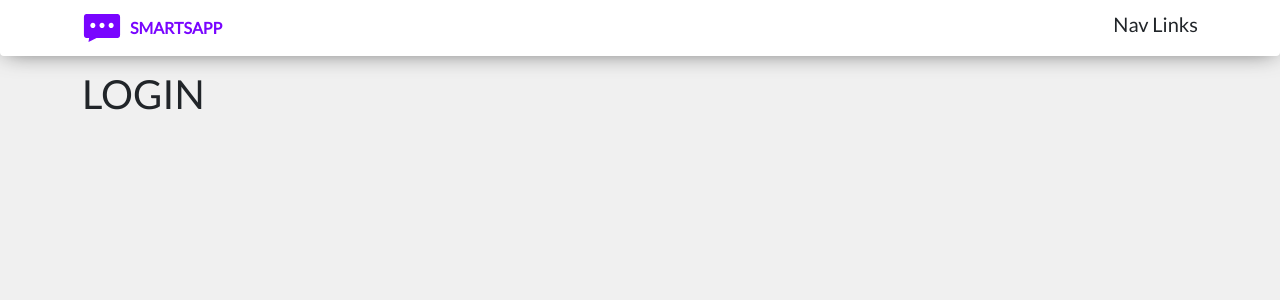
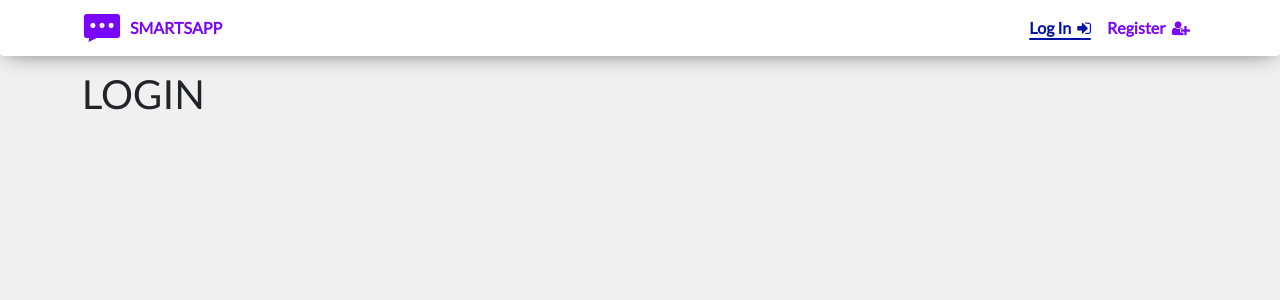
Before and after one commit to jupiter0913/SmartApps, a React (Create React App) app in the folder web_app/: page /login in a window 1280 px wide. Shown: the top 300 px of the page. Built offline with nearby package versions, Linux system fonts and the light colour scheme.

Commit message:
feat(web-app): added nav links

```diff
--- a/web_app/src/components/pages/Home/Home.tsx
+++ b/web_app/src/components/pages/Home/Home.tsx
@@ -1,5 +1,14 @@
 import React from "react";
+import { Redirect } from "react-router";
 
-export default function Home() {
+interface Props {
+	user?: object;
+}
+
+export default function Home({ user }: Props) {
+	if (!user) {
+		return <Redirect to="/login" />;
+	}
+
 	return <h1>HOME</h1>;
 }
--- /dev/null
+++ b/web_app/src/components/ui/Navbar/NavLinks/Navlinks.tsx
@@ -0,0 +1,72 @@
+import React from "react";
+import { NavLink } from "react-router-dom";
+
+import styles from "./navlinks.module.css";
+
+interface Props {
+	user?: object;
+}
+
+export default function Navlinks({ user }: Props) {
+	return (
+		<div className={`ml-auto my-auto ${styles.NavLinkHolder}`}>
+			{user ? (
+				<>
+					<NavLink
+						exact
+						to="/"
+						className={styles.NavLink}
+						activeClassName={styles.NavLinkActive}
+					>
+						Chats
+						<span className={styles.Spacer} />
+						<i className="fa fa-comments" aria-hidden="true" />
+					</NavLink>
+					<NavLink
+						exact
+						to="/settings"
+						className={styles.NavLink}
+						activeClassName={styles.NavLinkActive}
+					>
+						Settings
+						<span className={styles.Spacer} />
+						<i className="fa fa-cogs" aria-hidden="true" />
+					</NavLink>
+					<NavLink
+						exact
+						to="/logout"
+						className={styles.NavLink}
+						activeClassName={styles.NavLinkActive}
+					>
+						Log Out
+						<span className={styles.Spacer} />
+						<i className="fa fa-sign-out" aria-hidden="true" />
+					</NavLink>
+				</>
+			) : (
+				<>
+					<NavLink
+						exact
+						to="/login"
+						className={styles.NavLink}
+						activeClassName={styles.NavLinkActive}
+					>
+						Log In
+						<span className={styles.Spacer} />
+						<i className="fa fa-sign-in" aria-hidden="true" />
+					</NavLink>
+					<NavLink
+						exact
+						to="/register"
+						className={styles.NavLink}
+						activeClassName={styles.NavLinkActive}
+					>
+						Register
+						<span className={styles.Spacer} />
+						<i className="fa fa-user-plus" aria-hidden="true" />
+					</NavLink>
+				</>
+			)}
+		</div>
+	);
+}
--- /dev/null
+++ b/web_app/src/components/ui/Navbar/NavLinks/navlinks.module.css
@@ -0,0 +1,63 @@
+.NavLinkHolder {
+	display: flex;
+	flex-direction: column;
+}
+
+.NavLink {
+	color: #7905ff;
+	margin: 12px 0;
+	font-weight: 700;
+	text-decoration: none;
+	position: relative;
+	width: max-content;
+}
+
+.NavLink:hover {
+	color: #7905ff;
+}
+
+.NavLink::after {
+	content: "";
+	background-color: #7905ff;
+	height: 2px;
+	width: 0;
+	position: absolute;
+	bottom: 0;
+	left: 0;
+	border-radius: 2px;
+	transition: 0.2s;
+}
+
+.NavLink:hover::after {
+	width: 100%;
+}
+
+.NavLinkActive {
+	color: #0112a5;
+}
+
+.NavLinkActive:hover {
+	color: #0112a5;
+}
+
+.NavLinkActive::after {
+	background-color: #0112a5;
+	width: 100%;
+}
+
+.Spacer {
+	display: inline-block;
+	width: 12px;
+}
+
+@media (min-width: 992px) {
+	.NavLinkHolder {
+		flex-direction: row;
+	}
+	.NavLink {
+		margin: 0 8px;
+	}
+	.Spacer {
+		width: 6px;
+	}
+}
--- a/web_app/src/components/ui/Navbar/Navbar.tsx
+++ b/web_app/src/components/ui/Navbar/Navbar.tsx
@@ -1,5 +1,7 @@
 import React, { useState } from "react";
 import { Link } from "react-router-dom";
+
+import Navlinks from "./NavLinks/Navlinks";
 
 import ChatIcon from "../../../assets/img/ChatIcon.svg";
 import styles from "./navbar.module.css";
@@ -17,7 +19,7 @@ export default function Navbar() {
 					</Link>
 				</div>
 				<div className={`ml-auto my-auto ${styles.NavLinkHolder}`}>
-					<h5>Nav Links</h5>
+					<Navlinks />
 				</div>
 				<button
 					className={`ml-auto my-auto ${styles.Toggler}`}
--- a/web_app/src/components/ui/Navbar/navbar.module.css
+++ b/web_app/src/components/ui/Navbar/navbar.module.css
@@ -34,8 +34,12 @@
 	color: #7905ff;
 }
 
+.NavLinkHolder {
+	display: none;
+}
+
 .Toggler {
-	display: none;
+	display: inline-block;
 	border: none;
 	background-color: transparent;
 	height: 40px;
@@ -58,7 +62,7 @@
 .Toggler:hover .Bar1,
 .Toggler:hover .Bar2,
 .Toggler:hover .Bar3 {
-	margin: 3px 0;
+	margin: 6px 0;
 }
 
 .CrossBar1 {
@@ -75,17 +79,11 @@
 	transform: rotate(45deg) translate(-8px, -4px);
 }
 
-/* media queries */
-@media (max-width: 992px) {
+@media (min-width: 992px) {
 	.NavLinkHolder {
+		display: block;
+	}
+	.Toggler {
 		display: none;
 	}
-	.Toggler {
-		display: inline-block;
-	}
-	.Toggler:hover .Bar1,
-	.Toggler:hover .Bar2,
-	.Toggler:hover .Bar3 {
-		margin: 6px 0;
-	}
 }
```
